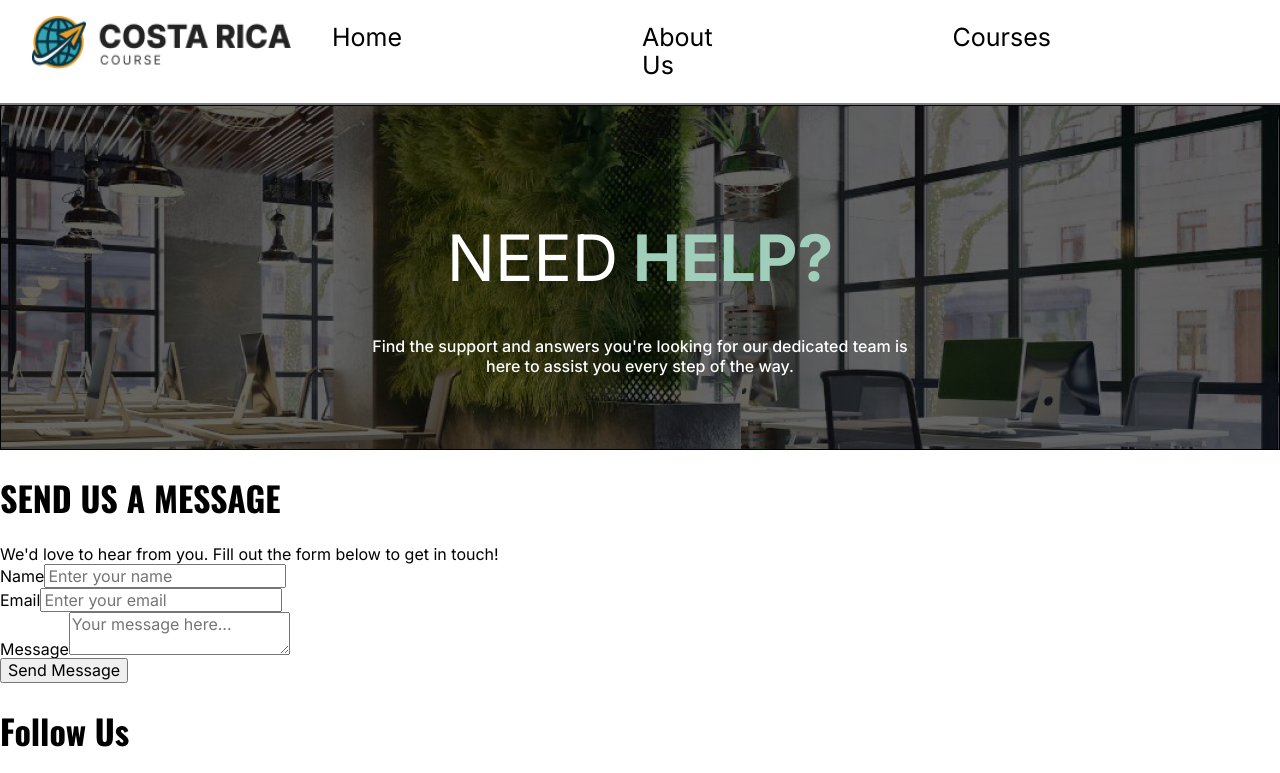
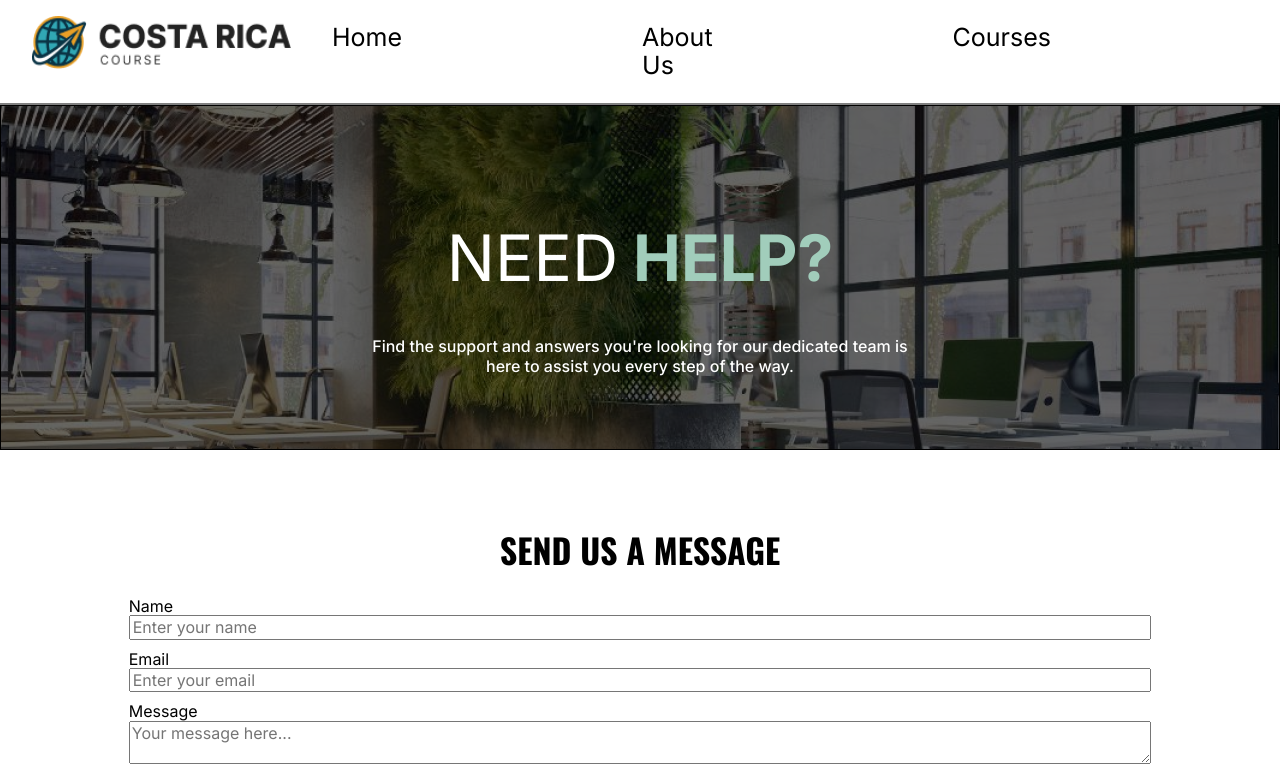
Before and after one commit to BrianKendalBucek/costa-rica-course, a Next.js app in the folder costa-rica-course/: page /contact in a window 1280 px wide. Shown: the top 773 px of the page. Built offline with nearby package versions, Linux system fonts and the light colour scheme.

Commit message:
progress made with contact page regarding the form

```diff
--- a/costa-rica-course/src/app/contact/contact.module.scss
+++ b/costa-rica-course/src/app/contact/contact.module.scss
@@ -1,18 +1,25 @@
 .contactPage {
 
   .contactForm {
+    display: flex;
+    flex-direction: column;
+    align-items: center;
 
     h2 {
-
+      margin-top: 80px;
     }
 
-    p {
+    // p {
 
-    }
+    // }
 
     form {
+      width: 1022.5px;
 
       .formGroup {
+        display: flex;
+        flex-direction: column;
+        margin-bottom: 10px;
 
         label {
 
@@ -33,20 +40,36 @@
     }
   }
 
-  .socialMedia {
+  // .socialMedia {
 
-    h2 {
+  //   h2 {
 
-    }
+  //   }
 
-    .socialIcons {
+  //   .socialIcons {
 
-      a {
+  //     a {
 
-        .facebook {
+  //       .facebook {
+  //         font-size: 20px;
+  //         color: #3B5998;
+  //       }
 
-        }
-      }
-    }
-  }
+  //       .xtwitter {
+  //         font-size: 20px;
+  //       }
+
+  //       .linkedin {
+  //         font-size: 20px;
+  //         color: #0077B5;
+  //       }
+
+  //       .instagram {
+  //         font-size: 20px;
+  //         color: #E1306C;
+  //         // background: linear-gradient(45deg, #833ab4, #fd1d1d, #f77737);
+  //       }
+  //     }
+  //   }
+  // }
 }
--- a/costa-rica-course/src/app/contact/page.tsx
+++ b/costa-rica-course/src/app/contact/page.tsx
@@ -3,9 +3,9 @@
 import React, { useState, FormEvent } from "react";
 import styles from "./contact.module.scss"; // Import the SCSS module for styling
 import {
-  faFacebookF,
-  faTwitter,
-  faLinkedinIn,
+  faFacebook,
+  faXTwitter,
+  faLinkedin,
   faInstagram,
 } from "@fortawesome/free-brands-svg-icons"; // Import social media icons
 import { FontAwesomeIcon } from "@fortawesome/react-fontawesome"; // Import FontAwesome component
@@ -39,9 +39,9 @@ const ContactPage: React.FC = () => {
       />
       <section className={styles.contactForm}>
         <h2>SEND US A MESSAGE</h2>
-        <p>
+        {/* <p>
           We&apos;d love to hear from you. Fill out the form below to get in touch!
-        </p>
+        </p> */}
         <form onSubmit={handleSubmit}>
           <div className={styles.formGroup}>
             <label htmlFor="name">Name</label>
@@ -84,7 +84,7 @@ const ContactPage: React.FC = () => {
         </form>
       </section>
 
-      <section className={styles.socialMedia}>
+      {/* <section className={styles.socialMedia}>
         <h2>Follow Us</h2>
         <div className={styles.socialIcons}>
           <a
@@ -93,7 +93,7 @@ const ContactPage: React.FC = () => {
             target="_blank"
             rel="noopener noreferrer"
           >
-            <FontAwesomeIcon icon={faFacebookF} className={styles.facebook} />
+            <FontAwesomeIcon icon={faFacebook} className={styles.facebook} />
           </a>
           <a
             href="https://twitter.com"
@@ -101,7 +101,7 @@ const ContactPage: React.FC = () => {
             target="_blank"
             rel="noopener noreferrer"
           >
-            <FontAwesomeIcon icon={faTwitter} className={styles.xtwitter} />
+            <FontAwesomeIcon icon={faXTwitter} className={styles.xtwitter} />
           </a>
           <a
             href="https://linkedin.com"
@@ -109,7 +109,7 @@ const ContactPage: React.FC = () => {
             target="_blank"
             rel="noopener noreferrer"
           >
-            <FontAwesomeIcon icon={faLinkedinIn} className={styles.linkedin} />
+            <FontAwesomeIcon icon={faLinkedin} className={styles.linkedin} />
           </a>
           <a
             href="https://instagram.com"
@@ -117,10 +117,10 @@ const ContactPage: React.FC = () => {
             target="_blank"
             rel="noopener noreferrer"
           >
-            <FontAwesomeIcon icon={faInstagram} className={styles.icon} />
+            <FontAwesomeIcon icon={faInstagram} className={styles.instagram} />
           </a>
         </div>
-      </section>
+      </section> */}
     </main>
   );
 };
```
